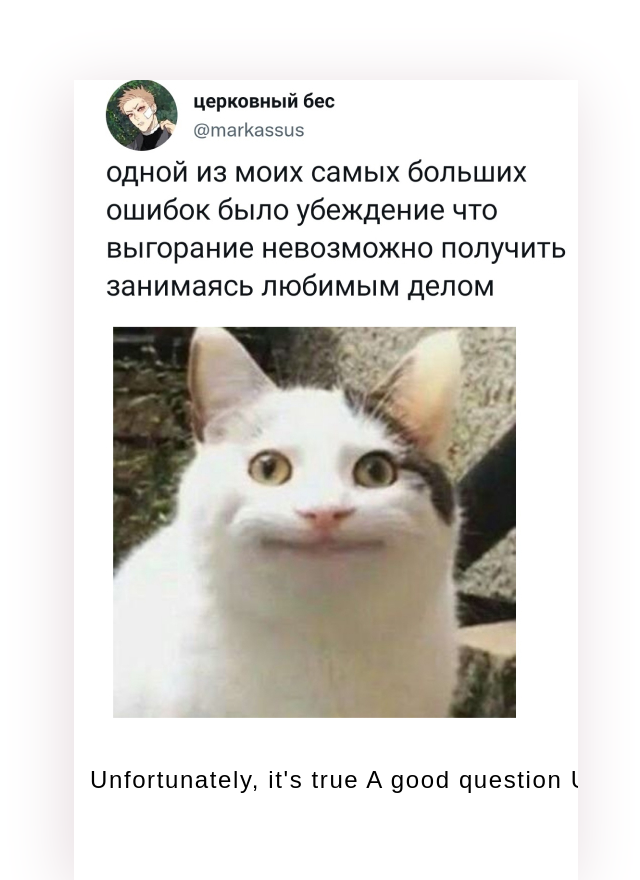
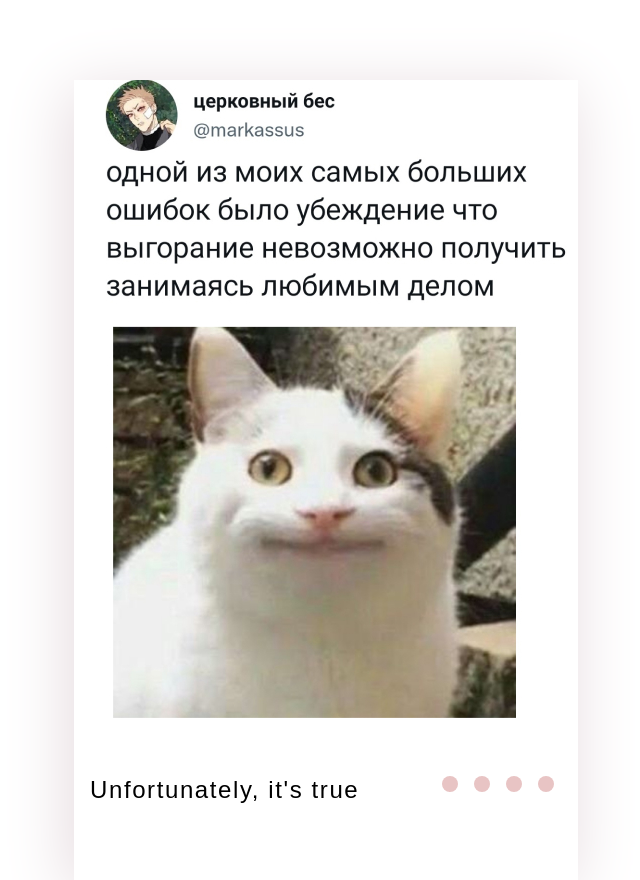
Before and after one commit to Katherina17/cssMemSlider, a plain HTML site: page cssMemSlider/index.html in a window 1280 px wide. Shown: the whole page, without its empty margins (314-954 px from the left). Drawn offline with Linux system fonts and the light colour scheme.

Commit message:
feat: added style for buttons (Mon, May 16, 2022 00:30:52)

```diff
--- a/cssMemSlider/index.html
+++ b/cssMemSlider/index.html
@@ -36,20 +36,20 @@
                     </div>
                 </div>
             </div>
-            <div class="textAndNavigation">
+                <div class="navigation-slider">
+                    <label for="btn1" id="label1"><div class="label-nav" ></div></label>
+                    <label for="btn2" id="label2"><div class="label-nav" ></div></label>
+                    <label for="btn3"><div class="label-nav" ></div></label>
+                    <label for="btn4"><div class="label-nav" ></div></label>
+                </div>
                 <div class="text-for-meme">
-                    <span>Unfortunately, it's true</span>
-                    <span>A good question</span>
-                    <span>Unfortunately, it's true</span>
-                    <span>Maybe yeah</span>
+                    <div class="child-meme">
+                        <p class="s2">Unfortunately, it's true</p>
+                        <p>A good question</p>
+                        <p>Unfortunately, it's true</p>
+                        <p>Maybe yeah</p>
+                    </div>
                 </div>
-                <div class="navigation-slider">
-                    <label for="btn1" class="label-nav" id="label1"></label>
-                    <label for="btn2" class="label-nav"></label>
-                    <label for="btn3" class="label-nav"></label>
-                    <label for="btn4" class="label-nav"></label>
-                </div>
-            </div>
         </div>
     </div>
 </body>
--- a/cssMemSlider/style.css
+++ b/cssMemSlider/style.css
@@ -67,7 +67,7 @@ body{
 
 .overflown{
     transition: all 1s ease-in-out;
-    padding-bottom: 1rem;
+    margin-bottom: 1rem;
 
 }
 
@@ -91,51 +91,66 @@ input[name='btn-check']{
     display: flex;
     flex-direction: row;
     justify-content: flex-end;
-}
-
-
-
-.text-for-meme {
-    width: 400%;
-    display: inline-flex;
-    justify-content: space-between;
+    z-index: 9;
 }
 
 .text-for-meme{
-    display: inline-block;
-    width: 100%;
+    display: flex;
+    width: 400%;
     font-family: arial;
     font-size: 1.5rem;
     font-weight: 400;
     letter-spacing: 0.1rem;
+    margin-top: -22px;
 }
-
 
 .label-nav{
     border-radius: 50%;
     height: 1rem;
     width: 1rem;
     background-color: #e8c4c4;
-    margin: 0.2rem;
     cursor: pointer;
 }
 
-.textAndNavigation{
-    display: flex;
-    flex-direction: row;
-    justify-content: space-between;
-    width: 400%;
+.label-nav:hover{
+    background-color: #c07d7d;
 }
 
-#btn1:checked ~ .s1{
+label{
+    padding: 0.5em;
+}
+
+label:hover .label-nav {
+    background-color: #c07d7d;
+
+}
+
+label:hover{
+    background-color: transparent;
+    cursor: pointer;
+}
+
+.child-meme{
+    width: 100%;
+    display: flex;
+    justify-content: space-between;
+}
+
+#btn1:checked ~ .s1, .s2{
     margin-left: 0;
 }
+
+#btn2:checked  .s2{
+    margin-left: -120%;
+}
+
 #btn2:checked ~ .s1{
-    margin-left: -26%;
+    margin-left: -26.8%;
 }
+
 #btn3:checked ~ .s1{
-    margin-left: -52%;
+    margin-left: -53%;
 }
 #btn4:checked ~ .s1{
-    margin-left: -78%;
+    margin-left: -79.8%;
 }
```
